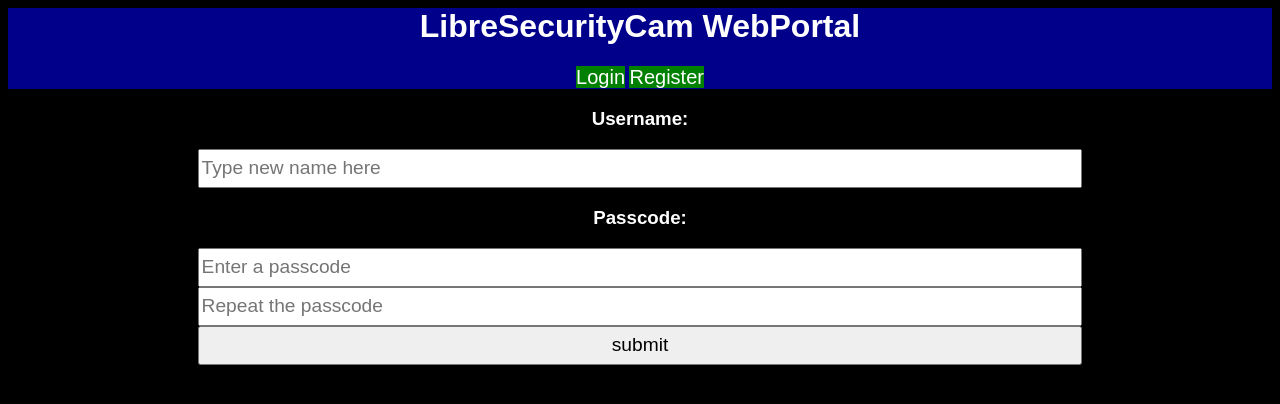
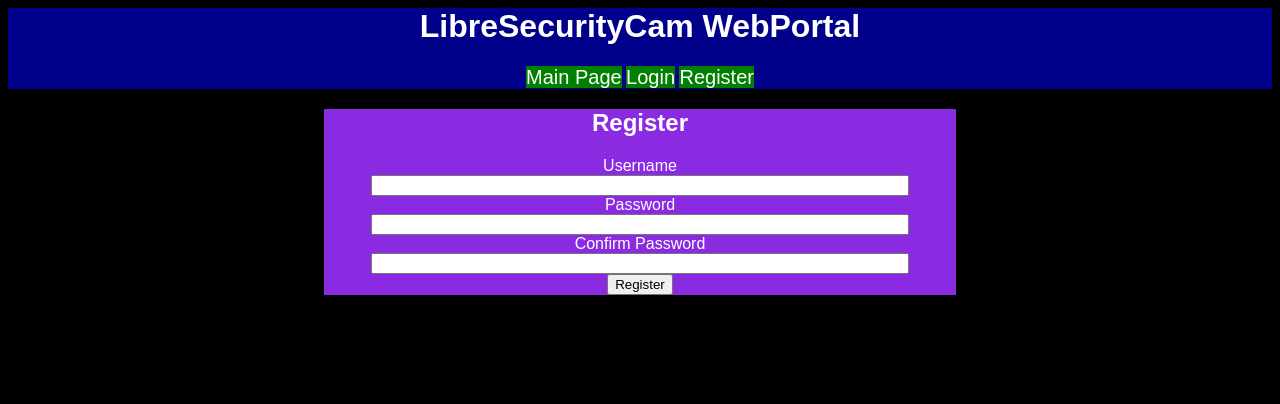
Before and after one commit to OpenSecurityCam/OpenSecurityCam, a Flask app: page /register in a window 1280 px wide. Shown: the top 404 px of the page. Run offline with Flask 2, Linux system fonts and the light colour scheme; some libraries are stand-ins or nearby versions.

```diff
--- a/WebPortal/app.py
+++ /dev/null
@@ -1,125 +0,0 @@
-from flask import Flask, render_template, request, redirect, url_for, session, flash
-from entities.flashes import Flashes as flashMSG
-# from entities.tableModel import User as u
-import flask_sqlalchemy as sqlachemy
-
-app = Flask(__name__)
-
-app.config['SQLALCHEMY_DATABASE_URI'] = 'mysql://root:root@localhost/LibreSecurityCam'
-
-db = sqlachemy.SQLAlchemy(app)
-
-app.secret_key = "iuklsdfl08708"
-
-class User(db.Model):
-    _id = db.Column("id", db.Integer, primary_key = True, nullable = False)
-    username = db.Column("username", db.String(50), nullable = False)
-    passcode = db.Column("passcode", db.Integer, nullable = False)
-    _isAdmin = db.Column("isAdmin", db.Boolean, nullable = False, default = False)
-
-    def __init__(self, username, passcode):
-        self.username = username
-        self.passcode = passcode
-
-@app.route('/', methods=['GET'])
-def Main():
-    if 'user' in session:
-        return render_template('html/index.html', userInfo = session['user'])
-    else:
-        return redirect(url_for('login'))
-
-
-@app.route('/register', methods=['POST', 'GET'])
-def register():
-    if request.method == 'POST':
-        username = request.form['username']
-        passcodeForm = request.form['passcode']
-        if passcodeForm == request.form['repeatPasscode']:
-            foundUser = User.query.filter_by(passcode = passcodeForm).first()
-            if foundUser:
-                flash("Can't create user with the same credentials")
-                return redirect(url_for('register'))
-            else:
-                session['user'] = username
-                user = User(username, passcodeForm)
-                print(f"{user.username} {user.passcode}")
-                db.session.add(user)
-                db.session.commit()
-                return redirect(url_for('Main'))
-        else:
-            flashMSG.PassNotMatch()
-            return redirect(url_for('register'))
-    else:
-        if 'user' in session:
-            flashMSG.AlreadyLoggedIn()
-            return redirect(url_for("Main"))
-        return render_template('html/register.html')
-
-
-@app.route('/login', methods=['POST', 'GET'])
-def login():
-    if request.method == 'POST':
-        passcodeForm = request.form['passcode']
-        if passcodeForm:
-            foundUser = User.query.filter_by(passcode = passcodeForm).first()
-            if foundUser:
-                session['user'] = foundUser.username
-                flashMSG.LoginSuccessful()
-                return redirect(url_for("Main"))
-            else:
-                flashMSG.WrongPasscode()
-                return redirect(url_for('login'))
-        else:
-            flashMSG.InvalidOperation()
-            return redirect(url_for('login'))
-    else:
-        if 'user' in session:
-            flashMSG.AlreadyLoggedIn()
-            return redirect(url_for("Main"))
-        return render_template('html/login.html')
-
-@app.route('/userinfo', methods=['GET', 'POST'])
-def userinfo():
-    if 'user' in session:
-        if request.method == 'POST':
-            usernameForm = request.form['username']
-            passcodeForm = request.form['currentPasscode']
-            newPasscodeForm = request.form['newPasscode']
-            if usernameForm and passcodeForm == newPasscodeForm:
-                foundUser = User.query.filter_by(passcode = passcodeForm).first()
-                if foundUser:
-                    foundUser.username = usernameForm
-                    db.session.commit()
-                    session['user'] = foundUser.username
-                    flashMSG.CredentialChanged()
-                    return redirect(url_for('logout'))
-                else:
-                    flashMSG.WrongPasscode()
-                    return redirect(url_for('userinfo'))
-            elif passcodeForm != newPasscodeForm:
-                foundUser = User.query.filter_by(passcode = passcodeForm).first()
-                if foundUser:
-                    foundUser.passcode = newPasscodeForm
-                    db.session.commit()
-                    flashMSG.CredentialChanged()
-                    return redirect(url_for('logout'))
-            else:
-                flashMSG.InvalidOperation()
-                return redirect(url_for('userinfo'))
-        else:
-            return render_template('html/userinfo.html', userInfo = session['user'])
-    else:
-        flashMSG.HaventLoggedIn()
-        return redirect(url_for("login"))
-
-@app.route('/logout')
-def logout():
-    if session:
-        session.clear()
-        flashMSG.LoggedOut()
-    else:
-        flashMSG.NotLoggedIn()
-    return redirect(url_for('Main'))
-
-if __name__ == "__main__":
-    app.run(host='0.0.0.0', port=80, debug=True)
--- /dev/null
+++ b/WebPortal/auth/forms.py
@@ -0,0 +1,24 @@
+from auth.models import users
+from flask_wtf import FlaskForm
+from flask_wtf.recaptcha import validators
+from wtforms.fields.core import BooleanField, StringField
+from wtforms.fields.simple import PasswordField, SubmitField
+from wtforms.validators import DataRequired, EqualTo, Length, ValidationError
+
+class RegisterForm(FlaskForm):
+    username = StringField("Username", validators=[DataRequired(), Length(min=2, max=50)])
+    password = PasswordField("Password", validators=[DataRequired(), Length(min=6, max=20)])
+    confirmPassword = PasswordField("Confirm Password", validators=[DataRequired(), Length(min=6, max=20), EqualTo('password')])
+    submit = SubmitField("Register")
+
+    def validate_username(self, username):
+        foundUser = users.query.filter_by(username = username.data).first()
+        if foundUser:
+            raise ValidationError("User already exists")
+
+
+class LoginForm(FlaskForm):
+    username = StringField("Username", validators=[DataRequired(), Length(min=2, max=50)])
+    password = PasswordField("Password", validators=[DataRequired(), Length(min=6, max=20)])
+    stayLoggedIn = BooleanField("Remember Me")
+    submit = SubmitField("Log In")
--- /dev/null
+++ b/WebPortal/auth/route.py
@@ -0,0 +1,54 @@
+from auth.models import users
+from flask.helpers import flash
+from werkzeug.utils import redirect
+from auth import app, bcrypt, db
+from flask_login import login_user, current_user, logout_user
+from flask import render_template, url_for
+from auth.forms import LoginForm, RegisterForm
+
+@app.route('/')
+def main():
+    if current_user.is_authenticated:
+        return render_template('html/index.html', userInfo = current_user.username)
+    else:
+        return render_template('html/index.html')
+
+@app.route('/login', methods=['GET', 'POST'])
+def login():
+    if current_user.is_authenticated:
+        flash("Already Logged in", 'Failed')
+        return redirect(url_for('main'))
+    loginForm = LoginForm()
+    if loginForm.validate_on_submit():
+        foundUser = users.query.filter_by(username = loginForm.username.data).first()
+        if foundUser and bcrypt.check_password_hash(foundUser.password, loginForm.password.data):
+            login_user(foundUser, remember=loginForm.submit.data)
+            flash("Logged in", 'Success')
+            return redirect(url_for('main'))
+        else:
+            flash("Login Unsuccessful", 'Failed')
+    return render_template('html/login.html', form = loginForm)
+
+@app.route('/register', methods=['GET', 'POST'])
+def register():
+    if current_user.is_authenticated:
+        flash("Already Logged in", 'Failed')
+        return redirect(url_for('main'))
+    registerForm = RegisterForm()
+    if registerForm.validate_on_submit():
+        hashedPass = bcrypt.generate_password_hash(registerForm.password.data).decode('utf-8')
+        userToAdd = users(registerForm.username.data, hashedPass)
+        db.session.add(userToAdd)
+        db.session.commit()
+        flash("User created successfully", "Success")
+        return redirect(url_for('login'))
+    return render_template('html/register.html', form = registerForm)
+
+@app.route('/userinfo')
+def userinfo():
+    pass
+
+@app.route('/logout')
+def logout():
+    logout_user()
+    return redirect(url_for('login'))
--- a/WebPortal/static/css/main.css
+++ b/WebPortal/auth/static/css/main.css
@@ -28,17 +28,30 @@ p1
     font-size: 20px;
     width: 100%;
 }
-.form
+.formText
 {
     color: white;
 }
-input
+.formInput
 {
-    width: 70%;
-    height: 5%;
-    font-size: 120%;
+    width: 85%;
 }
-.text
+.flashSuccess
 {
-    height: 20%;
+    background-color: green;
 }
+.flashFailed
+{
+    background-color: red;
+}
+p5
+{
+    color: white;
+    font-size: 10px;
+}
+form
+{
+    background-color: blueviolet;
+    width: 50%;
+    margin: auto;
+}
--- a/WebPortal/templates/html/base.html
+++ b/WebPortal/auth/templates/html/base.html
@@ -8,9 +8,10 @@
             <div class="NavBar">
                 <h1>LibreSecurityCam WebPortal</h1>
                 <div class="NavBar">
+
+                    <a class="NavBarLink" href="/">Main Page</a>
                     {% if userInfo: %}
-                        <a class="NavBarLink" href="/">Main Page</a>
-                        <a class="NavBarLink" href="{{url_for('userinfo')}}">{{userInfo}}</a>
+                        <a class="NavBarLink" href="{{url_for('main')}}">{{userInfo}}</a>
                         <a class="NavBarLink" href="{{url_for('logout')}}">Log Out</a>
                     {% else: %}
                         <a class="NavBarLink" href="/login">Login</a>
@@ -18,15 +19,18 @@
                     {% endif %}
                     <br>
                 </div>
-                {% with messages = get_flashed_messages() %}
-                    {% if messages: %}
-                        {% for msg in messages %}
-                            <p1>{{msg}}</p1>
-                        {% endfor %}
-                    {% endif %}
-                {% endwith %}
+
             </div>
         </div>
+        {% with messages = get_flashed_messages(with_categories=true) %}
+            {% if messages: %}
+                {% for category, msg in messages %}
+                    <div class="flash{{category}}">
+                        <p1>{{msg}}</p1>
+                    </div>
+                {% endfor %}
+            {% endif %}
+        {% endwith %}
         {% block body %} {% endblock %}
     </body>
 </html
--- /dev/null
+++ b/WebPortal/auth/templates/html/register.html
@@ -0,0 +1,40 @@
+{% extends 'html/base.html' %}
+
+{% block head %}
+<title>Register</title>
+{% endblock %}
+
+{% block body %}
+<form action="" method='POST'>
+    <h2>Register</h2>
+    {{form.hidden_tag()}}
+    {{form.username.label(class="formText")}}
+    <br>
+    {{form.username(class="formInput")}}
+        {% if form.username.errors %}
+            {% for error in form.username.errors%}
+                <br><p5>{{error}}</p5>
+            {% endfor %}
+        {% endif %}
+    <br>
+    {{form.password.label(class="formText")}}
+    <br>
+    {{form.password(class="formInput")}}
+    {% if form.password.errors %}
+        {% for error in form.password.errors%}
+            <br><p5>{{error}}</p5>
+        {% endfor %}
+    {% endif %}
+    <br>
+    {{form.confirmPassword.label(class="formText")}}
+    <br>
+    {{form.confirmPassword(class="formInput")}}
+    {% if form.confirmPassword.errors %}
+        {% for error in form.confirmPassword.errors%}
+            <br><p5>{{error}}</p5>
+        {% endfor %}
+    {% endif %}
+    <br>
+    {{form.submit()}}
+</form>
+{% endblock %}
--- /dev/null
+++ b/WebPortal/server.py
@@ -0,0 +1,5 @@
+from flask import Flask
+from auth import app
+
+if __name__ == "__main__":
+    app.run(host='0.0.0.0', port=80, debug=True)
--- a/WebPortal/templates/html/register.html
+++ /dev/null
@@ -1,16 +0,0 @@
-{% extends 'html/base.html' %}
-
-{% block head %}
-<title>Register</title>
-{% endblock %}
-
-{% block body %}
-<form action="#" method='POST'>
-    <h3>Username:</h3>
-    <input type="text" name = "username" placeholder="Type new name here"/>
-    <h3>Passcode:</h3>
-    <input type="password" name = "passcode" placeholder="Enter a passcode"/>
-    <input type="password" name = "repeatPasscode" placeholder="Repeat the passcode"/>
-    <input type="submit" value="submit"/>
-</form>
-{% endblock %}
```
Also changed, not shown: WebPortal/auth/__init__.py (added, +16 -0 lines), WebPortal/auth/models.py (added, +16 -0 lines), WebPortal/auth/templates/html/login.html (added, +37 -0 lines), WebPortal/entities/flashes.py (deleted, +0 -31 lines), WebPortal/entities/tableModel.py (deleted, +0 -10 lines), WebPortal/templates/html/login.html (deleted, +0 -16 lines), WebPortal/auth/templates/html/index.html (renamed from WebPortal/templates/html/index.html), WebPortal/auth/templates/html/userinfo.html (renamed from WebPortal/templates/html/userinfo.html).
